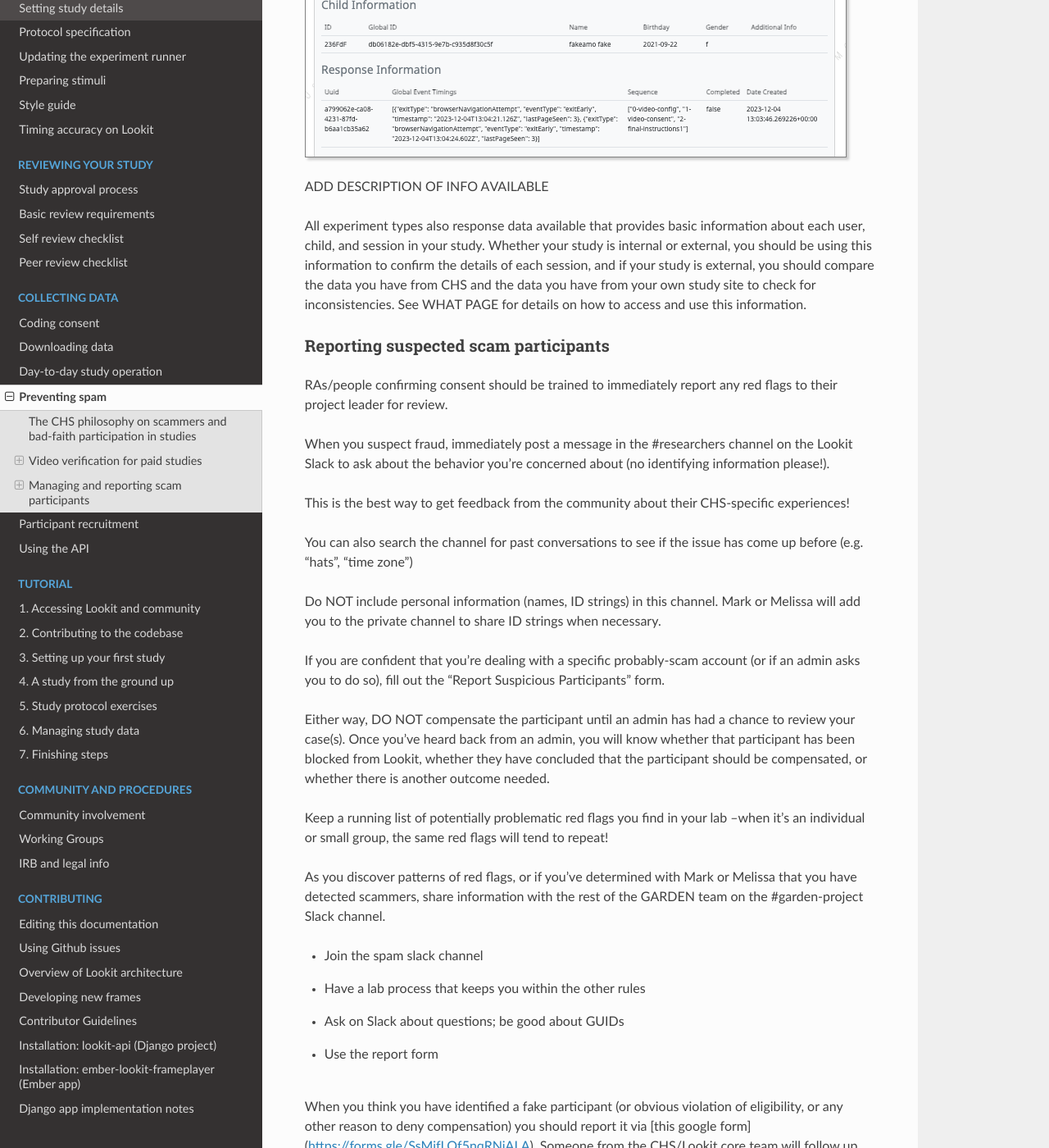
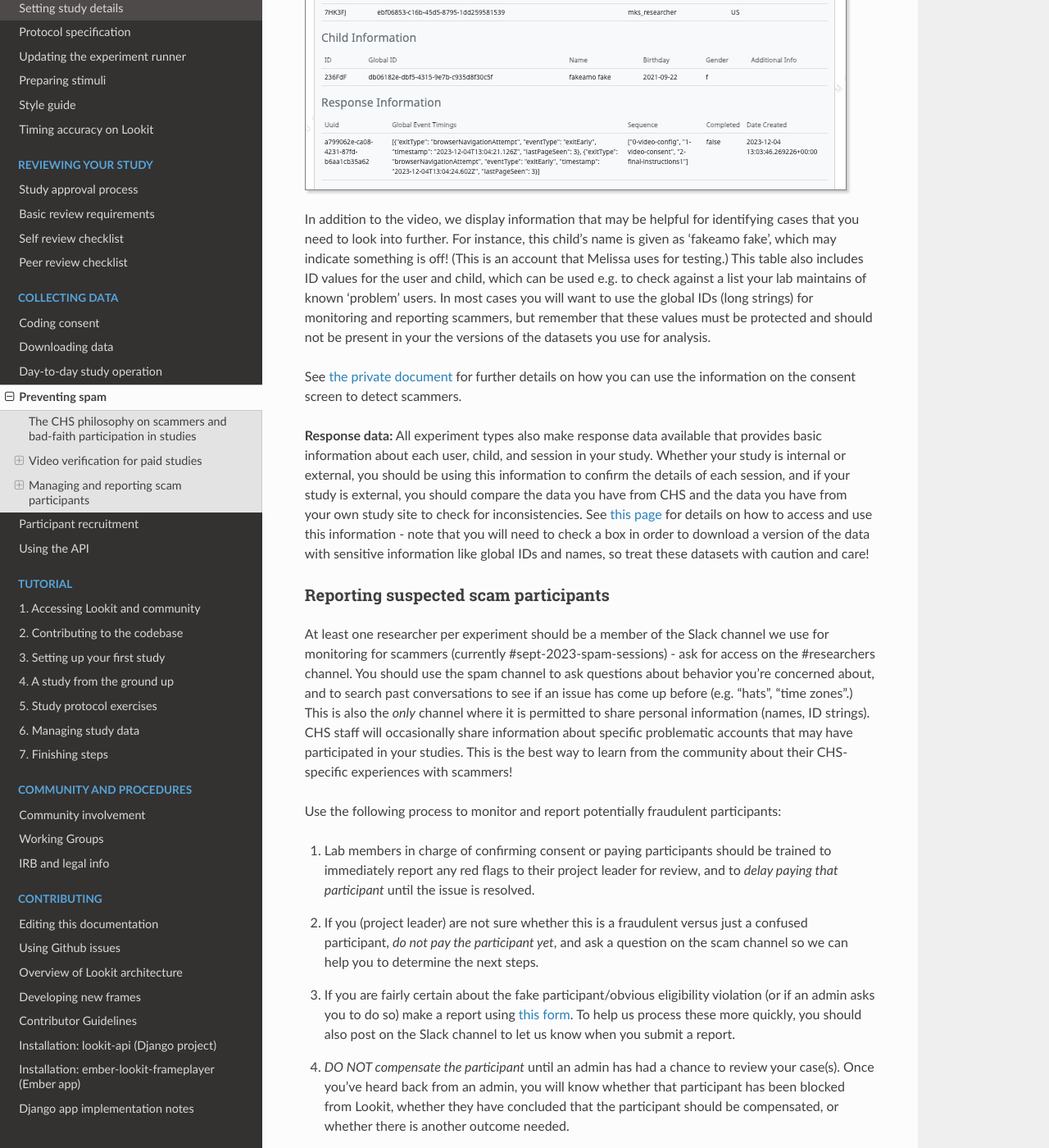
Before and after one commit to lookit/lookit-docs, a Sphinx documentation site: the page built from docs/source/researchers-spam-prevention.rst, in a window 1280 px wide and 1400 px high, scrolled down 5399 px. Shown: the whole window at 82% size. Built offline with Sphinx 7.4.7 and the Read the Docs theme 2.0.0, drawn with Linux system fonts in a browser that asks for light colours; some of the changed text lies outside the part shown.

Commit message:
finalized (?) new spam content

```diff
--- a/docs/source/researchers-experiment-data.rst
+++ b/docs/source/researchers-experiment-data.rst
@@ -1,3 +1,5 @@
+.. _researchers_experiment_data:
+
 Downloading data
 ==============================
 
--- a/docs/source/researchers-spam-prevention.rst
+++ b/docs/source/researchers-spam-prevention.rst
@@ -11,7 +11,7 @@ create an account before starting a study and (b) the stronger verification meth
 we use - studies that use webcam video to analyze the central data also document that
 a family with a child of roughly the expected age is present.
 
-As Lookit/CHS has grown, it has become a more attractive target for fake participants.
+As our platform has grown, it has become a more attractive target for fake participants.
 The Children Helping Science strategy is that "totally fake participants"
 (e.g., someone who is participating in a child study without a child) should have
 a 0% success rate in receiving compensation. Importantly, even a low success rate
@@ -69,8 +69,8 @@ acting in good faith (i.e. that a child of the correct age is present and the fa
 attempting to participate in the study as designed) prior to compensating them. This policy
 applies to both internal and external studies.
 
-This is being required because we have experienced spam participants (e.g. people making
-many accounts and trying to get paid over and over again.) Our participant pool is
+This is being required because we have a small number of fraudulent participants who
+make many accounts and try to get paid over and over again. Our participant pool is
 extremely high quality, with the vast majority representing real families who are truthful
 about their information and working hard to participate to the best of their abilities.
 
@@ -98,14 +98,11 @@ Option 2: The standard Lookit video consent process
 ^^^^^^^^^^^^^^^^^^^^^^^^^^^^^^^^^^^^^^^^^^^^^^^^^^^^
 
 The most straightforward way to meet this requirement, which the majority of studies
-are already using currently, is to use the Lookit video consent form, which captures
+are currently using, is the Lookit video consent form, which captures
 webcam video of the parent/guardian stating that they agree to participate in the
 study. In your compensation description, you can state that you require the child to
 be visible in the consent video, or you can use other video data that you
 collect during the session.
-
-For internal studies using the Lookit experiment builder, the video consent frame
-is likely already a standard part of your studies.
 
 If you are running an external, asynchronous
 study (Bring-your-own Study Link), the easiest way to meet
@@ -117,7 +114,7 @@ entire session by using `the iframe method <https://lookit.readthedocs.io/projec
 to display your experiment in the same tab, without leaving the Children Helping Science
 platform.
 
-Note that you can use this video consent method in place of or in addition to another
+Note that you can use this video consent method in place of *or* in addition to another
 consent process (e.g. if your institution requires documenting consent on a specific platform.)
 
 Option 3: Live video confirmation via Zoom or similar
@@ -161,17 +158,18 @@ The compensation statement
 ^^^^^^^^^^^^^^^^^^^^^^^^^^^
 
 The first tool in your toolkit for managing scammers is a clear statement of when
-and how participants will be compensated. In addition to basic parameters
-(especially for eligibility criteria that can't be automatically screened, e.g.
-"must be a middle or youngest sibling"), it is also wise to include a statement that
-each family/child can only be paid once for participating, if this is true of your study.
+and how participants will be compensated.
 
 Providing false information is a violation of our platform's Terms of Use, so you should
 feel comfortable rejecting participation by people who are clearly not following the
 rules. However, it can help well-meaning families know what to do, and discourage scammers,
 to explicitly include ground rules in your compensation statement, which you can then
-point out to participants if the need arises. Here is an example of a compensation
-statement with some of this language:
+point out to participants if the need arises. In addition to basic parameters that
+aren't automatically screened (e.g.
+"must be a middle or youngest sibling"), it is also wise to mention that
+each child can only be paid once for participating, if this is true of your study.
+
+Here is an example of a compensation statement with some of this language:
 
 *After you participate, we'll email you a $5 Amazon gift code
 within five days to thank you for your time (only one per child). To be eligible for compensation we ask that
@@ -194,79 +192,97 @@ quality checks quickly and accurately within your lab.
 
 The specific things you need to check for (including photos of some known
 people who make many accounts to 'hit' especially brand new studies) will
-change over time, in the eternal race between researchers attempting to
-protect their studies, and scammers trying to get fraudulent payments. We
+change over time, in the eternal race between researchers trying to
+protect their studies and scammers trying to get fraudulent payments. We
 don't want the scammers to know what we know, so information about *specific*
-red flags is kept in  `a separate document <https://docs.google.com/document/d/1cXCYmT-ddIKOQCaJFbBDc9e7wYfB01R0MFqyILAQBns/>`__
+red flags is kept in `a separate document <https://docs.google.com/document/d/1cXCYmT-ddIKOQCaJFbBDc9e7wYfB01R0MFqyILAQBns/>`__
 that you need to request access to. When you request access, you must include
 a message with enough information to prove you are a current CHS/Loookit researcher.
 
 It is your responsibility to ensure that everyone who issues payments for
-your studies is familiar with the scammer problem and has read the CHS/Lookit
-documentation (and/or the lab manual that has the specific steps that you use
-to implement these suggestions.) At a minimum, these procedures should:
+your studies has read this CHS/Lookit documentation along with any lab-specific
+procedures you use has to implement these suggestions. At a minimum, these procedures should:
 
-- Detect potential scams (and reporting/responding as below) *before* communicating
+- Distinguish between 'consents accepted' and 'participants to be paid' -  you will sometimes
+  need to approve consents before you can see information that you use to detect scammers,
+  so make sure that you don't use the consent queue as your only tool for tracking which
+  participants to pay.
+- Detect potential scams (and respond as below) *before* communicating
   with those participants - any 'signs of life' are an encouragement to continue.
-  If participants determined to be scammers contact you, messages should be saved
+  If fraudulent participants contact you, messages should be saved
   but ignored.
 - Ensure coordination between lab members, including between different studies -
   you must be able to detect if the same account is behaving oddly across sessions
-  (the same child appearing under two different names), and if the same person is
-  using more than one account.
+  (the same child appearing under two different names) and across accounts (the same
+  adult appearing under two different accounts.)
 - Ensure that potential scams are reported to a single responsible individual in your
   lab, and to CHS when necessary, as quickly as you can.
 
 Whether you are conducting an internal or external study, the CHS website saves information
 that you can use to review participants and check for patterns that may indicate spam.
 
-Internal experiments and hybrid experiments that use the Lookit video consent frame
+**Consent manager:** Internal experiments and hybrid experiments that use the Lookit video consent frame
 can use the Consent Manager to screen for potential signs of bad-faith participation.
 
 .. image:: _static/img/spam_prevention_consent.png
     :alt: Consent manager image showing participant information
 
-ADD DESCRIPTION OF INFO AVAILABLE
+In addition to the video, we display information that may be helpful for identifying
+cases that you need to look into further. For instance, this child's name is given
+as 'fakeamo fake', which may indicate something is off! (This is an account that Melissa
+uses for testing.)  This table also includes ID values for the user and child, which
+can be used e.g. to check against a list your lab maintains of known 'problem' users. In
+most cases you will want to use the global IDs (long strings) for monitoring and reporting
+scammers, but remember that these values must be protected and should not be present in your
+the versions of the datasets you use for analysis.
 
-All experiment types also response data available that provides basic information about
+See `the private document <https://docs.google.com/document/d/1cXCYmT-ddIKOQCaJFbBDc9e7wYfB01R0MFqyILAQBns/>`__
+for further details on how you can use the information on the consent screen to detect scammers.
+
+**Response data:** All experiment types also make response data available that provides basic information about
 each user, child, and session in your study.  Whether your study is internal or
 external, you should be using this information to confirm the details of each session,
 and if your study is external, you should compare the data you have from CHS and the
-data you have from your own study site to check for inconsistencies. See WHAT PAGE for
-details on how to access and use this information.
+data you have from your own study site to check for inconsistencies. See :ref:`this page<researchers_experiment_data>` for
+details on how to access and use this information - note that you will need to check a box in order
+to download a version of the data with sensitive information like global IDs and names, so
+treat these datasets with caution and care!
 
 Reporting suspected scam participants
 ^^^^^^^^^^^^^^^^^^^^^^^^^^^^^^^^^^^^^^^
 
+At least one researcher per experiment should be a member of the Slack channel we
+use for monitoring for scammers (currently #sept-2023-spam-sessions) - ask for access
+on the #researchers channel. You should use the spam channel to ask questions about
+behavior you're concerned about, and to search past conversations to see if an issue
+has come up before (e.g. "hats", "time zones".) This is also the *only* channel where
+it is permitted to share personal information (names, ID strings). CHS staff will
+occasionally share information about specific problematic accounts that may have
+participated in your studies. This is the best way to learn from the community about
+their CHS-specific experiences with scammers!
 
-RAs/people confirming consent should be trained to immediately report any red flags to their project leader for review.
+Use the following process to monitor and report potentially fraudulent participants:
 
-When you suspect fraud, immediately post a message in the #researchers channel on the Lookit Slack to ask about the behavior you’re concerned about (no identifying information please!).
-
-This is the best way to get feedback from the community about their CHS-specific experiences!
-
-You can also search the channel for past conversations to see if the issue has come up before (e.g. “hats”, “time zone”)
-
-Do NOT include personal information (names, ID strings) in this channel. Mark or Melissa will add you to the private channel to share ID strings when necessary.
-
-If you are confident that you’re dealing with a specific probably-scam account (or if an admin asks you to do so), fill out the “Report Suspicious Participants” form.
-
-Either way, DO NOT compensate the participant until an admin has had a chance to review your case(s). Once you’ve heard back from an admin, you will know whether that participant has been blocked from Lookit, whether they have concluded that the participant should be compensated, or whether there is another outcome needed.
-
-Keep a running list of potentially problematic red flags you find in your lab –when it’s an individual or small group, the same red flags will tend to repeat!
-
-As you discover patterns of red flags, or if you’ve determined with Mark or Melissa that you have detected scammers, share information with the rest of the GARDEN team on the #garden-project Slack channel.
-
-
-
-
-
-- Join the spam slack channel
-- Have a lab process that keeps you within the other rules
-- Ask on Slack about questions; be good about GUIDs
-- Use the report form
-
-When you think you have identified a fake participant (or obvious violation of eligibility, or any other reason to deny compensation) you should report it via [this google form](https://forms.gle/SsMjfLQf5nqRNiALA). Someone from the CHS/Lookit core team will follow up with you within a few business days.
+#. Lab members in charge of confirming consent or paying participants should be
+   trained to immediately report any red flags to their project leader for review,
+   and to *delay paying that participant* until the issue is resolved.
+#. If you (project leader) are not sure whether this is a fraudulent versus just a
+   confused participant, *do not pay the participant yet*, and ask a question on the scam
+   channel so we can help you to determine the next steps.
+#. If you are fairly certain about the fake participant/obvious eligibility violation (or if an admin asks you to do so) make
+   a report using `this form <https://docs.google.com/forms/d/e/1FAIpQLSd_g32qCLgwjmYZs8zrllJtNRVHYtjXk6CNliRtM41UeAyZqQ/viewform?usp=sf_link>`__.
+   To help us process these more quickly, you should also post on the Slack channel to let
+   us know when you submit a report.
+#. *DO NOT compensate the participant* until an admin has had a chance to review your case(s).
+   Once you've heard back from an admin, you will know whether that participant has
+   been blocked from Lookit, whether they have concluded that the participant should
+   be compensated, or whether there is another outcome needed.
+#. In your lab/research group, keep a running list of potentially problematic
+   red flags you find in your lab - when it's an individual or small group causing
+   a problem, the same red flags will tend to repeat!
+#. If you discover patterns of red flags that are not listed in the private "Rogues
+   Gallery" document, share them with the community on the scam channel so we can all learn
+   to block them more effectively.
 
 Enforcement of scam prevention policies
 ^^^^^^^^^^^^^^^^^^^^^^^^^^^^^^^^^^^^^^^^^
@@ -275,15 +291,19 @@ Beginning in December 2023, we will be returning submitted studies that don't me
 payment verification requirements for revision. Existing studies that don't meet these criteria
 are also asked to pause data collection, and may be paused/retracted by CHS staff.
 
-In addition,
-Starting soon after the announcement of this policy, we will have [white hat](https://en.wikipedia.org/wiki/White_hat_(computer_security)) attempts to get compensated for studies across Lookit/CHS. In other words, there will be a small amount of “fraudulent” activity on CHS that we are arranging.
+In addition, we will be conducting "`white hat <https://en.wikipedia.org/wiki/White_hat_(computer_security)>`__"
+exercises across Lookit/CHS. In other words, there will be
+a small amount of “fraudulent” activity on CHS arranged by the admins to test whether your
+studies are effectively detecting these attempts. If you catch one, you should report it exactly as
+described above, including filling out `the form <https://docs.google.com/forms/d/e/1FAIpQLSd_g32qCLgwjmYZs8zrllJtNRVHYtjXk6CNliRtM41UeAyZqQ/viewform?usp=sf_link>`__
+for scam participants.
 
-
-
-Hopefully, all such white hat attempts are reported via the [google form](https://forms.gle/SsMjfLQf5nqRNiALA) to report fraudulent participation.
-
-
-
-If, on the other hand, you accidentally compensate a white hat attempt, we will of course return the compensation to you if reasonable (e.g., we can easily tell you to re-use a gift code you send; if you are doing something like mailing a children’s book then everyone might agree it is nicer to just donate it to a local charity rather than mailing it back). More importantly, accidentally compensating a white hat attempt will require a description of how you will be changing your procedures to be more resistant to fraud in the future, with confirmation from your lab’s PI that the plan is being implemented, and repeated compensation of white hat attempts may lead to the removal of your study from Lookit/CHS and the possibility that your lab may not be able to post new studies for a while.
-
-**
+If you accidentally compensate a white hat attempts, we will of course return the compensation
+to you if reasonable (e.g., we can easily tell you to re-use a gift code you send; if you are doing
+something like mailing a children's book then everyone might agree it is nicer to just donate
+it to a local charity rather than mailing it back). More importantly, accidentally
+compensating a white hat attempt will require a description of how you will be changing your
+procedures to be more resistant to fraud in the future, with confirmation from your lab's PI
+that the plan is being implemented. Repeated compensation of white hat attempts may lead to
+the removal of your study from Lookit/CHS and the possibility that your lab may not be
+able to post new studies for a while.
```
Also changed, not shown: other parts of docs/source/researchers-spam-prevention.rst (+4 -4 lines).
